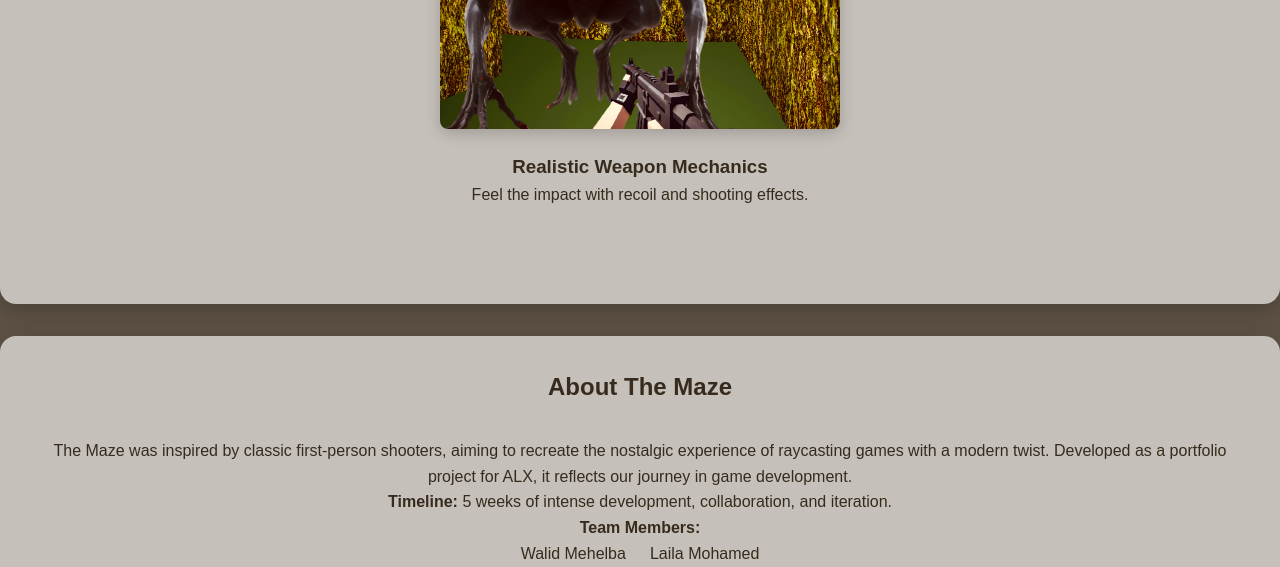
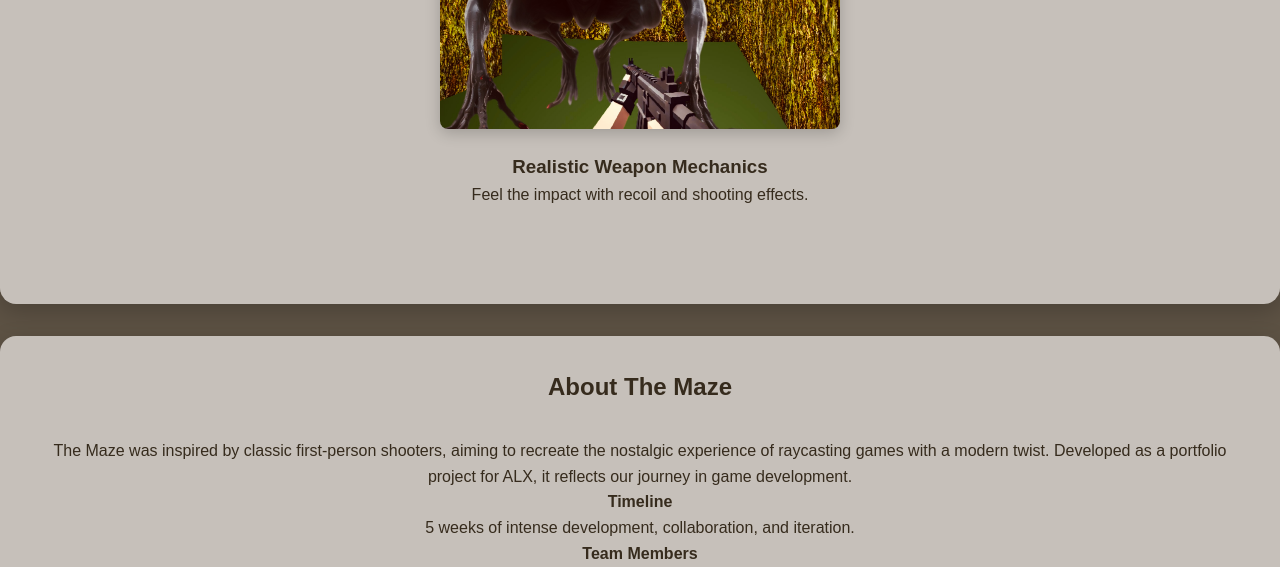
Before and after one commit to walid-mehelba/The_Maze.github.io, a plain HTML site: page index.html in a window 1280 px wide. Shown: the part 1995-2562 px from the top of the page. Drawn offline with Linux system fonts and the light colour scheme.

Commit message:
update about section

```diff
--- a/index.html
+++ b/index.html
@@ -67,11 +67,9 @@
         twist. Developed as a portfolio project for ALX, it reflects our journey
         in game development.
       </p>
-      <p>
-        <strong>Timeline:</strong> 5 weeks of intense development,
-        collaboration, and iteration.
-      </p>
-      <p><strong>Team Members:</strong></p>
+      <p><strong>Timeline</strong></p>
+      <p>5 weeks of intense development, collaboration, and iteration.</p>
+      <p><strong>Team Members</strong></p>
       <!-- <ul>
         <li>
           <a href="https://linkedin.com/in/walidmehelba">Walid Mehelba</a>
```
